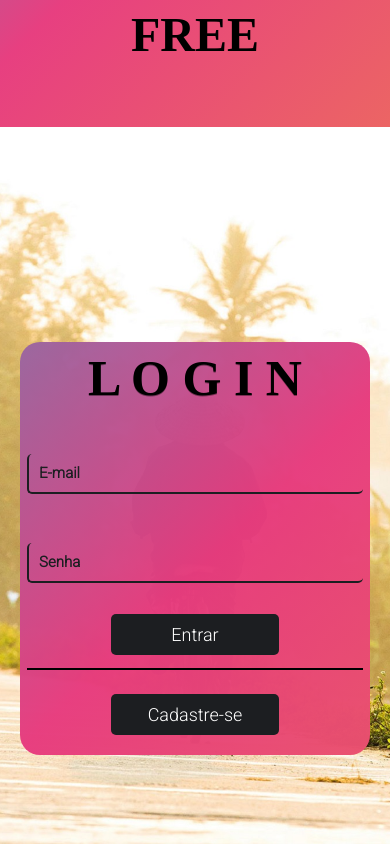
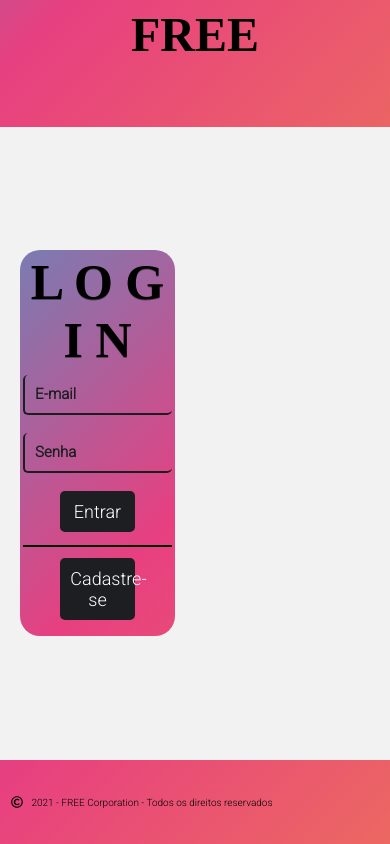
Before and after one commit to luan0412/redeSocial_projeto, a React (Create React App) app: page /Login in a window 390 px wide. Shown: the top 844 px of the page. Built offline with nearby package versions, Linux system fonts and the light colour scheme; a web font is replaced by a local one.

Commit message:
up login 2

```diff
--- a/src/css/Login.css
+++ b/src/css/Login.css
@@ -71,19 +71,22 @@ body,
    border-radius: 20px;
    max-width: 450px;
    width: 100%;
-   height: 55vh;
    margin: 0 auto;
    position: relative;
 
 
 }
 
-fieldset{
+#formLogin fieldset{
    border: medium none !important;
    margin: 0 0 8px;
    min-width: 100%;
    padding: 0;
    width: 100%;
+}
+
+#formLogin .loginFild{
+   margin-top: 10%;
 }
 
 .field_flex{
@@ -101,7 +104,6 @@ fieldset{
     background-color: rgba(255, 255, 255, 0);
     margin: 0 0 2%;
     padding: 10px;
-    margin-top: 10%;
 
 }
 
@@ -189,7 +191,7 @@ fieldset{
 	}
 }
 
-@media (max-width: 850px){
+/*@media (max-width: 850px){
     .containerLogin{
 
         display: flex;
@@ -208,10 +210,6 @@ fieldset{
     .video{
         display: none;
     }
-    .cadastro{
-        width: 100%;
-        padding: 10%;
-    }
     #formLogin{
         max-width: 400px;
         width: 100%;
@@ -228,4 +226,4 @@ fieldset{
         height: 70%;
         width: 100%;
     }
-}
+}*/
--- a/src/pages/Login.js
+++ b/src/pages/Login.js
@@ -47,11 +47,11 @@ export default function Login (){
                   <form id="formLogin" onSubmit={handleSubmit(handleLogin)} autocomplete="off">
                       <h3 className="logo2">L O G I N </h3>
 
-                      <fieldset>
+                      <fieldset >
                         <input type ="text" placeholder ="E-mail" name="email" {...register('email') } />
                         <span className="spanLogin">{errors.email?.message}</span>
                       </fieldset>
-                      <fieldset>
+                      <fieldset className="loginFild">
                       <input type ="password" placeholder = "Senha" name="senha" {...register('senha') } />
                       <span className="spanLogin">{errors.senha?.message}</span>
                       </fieldset>
```
